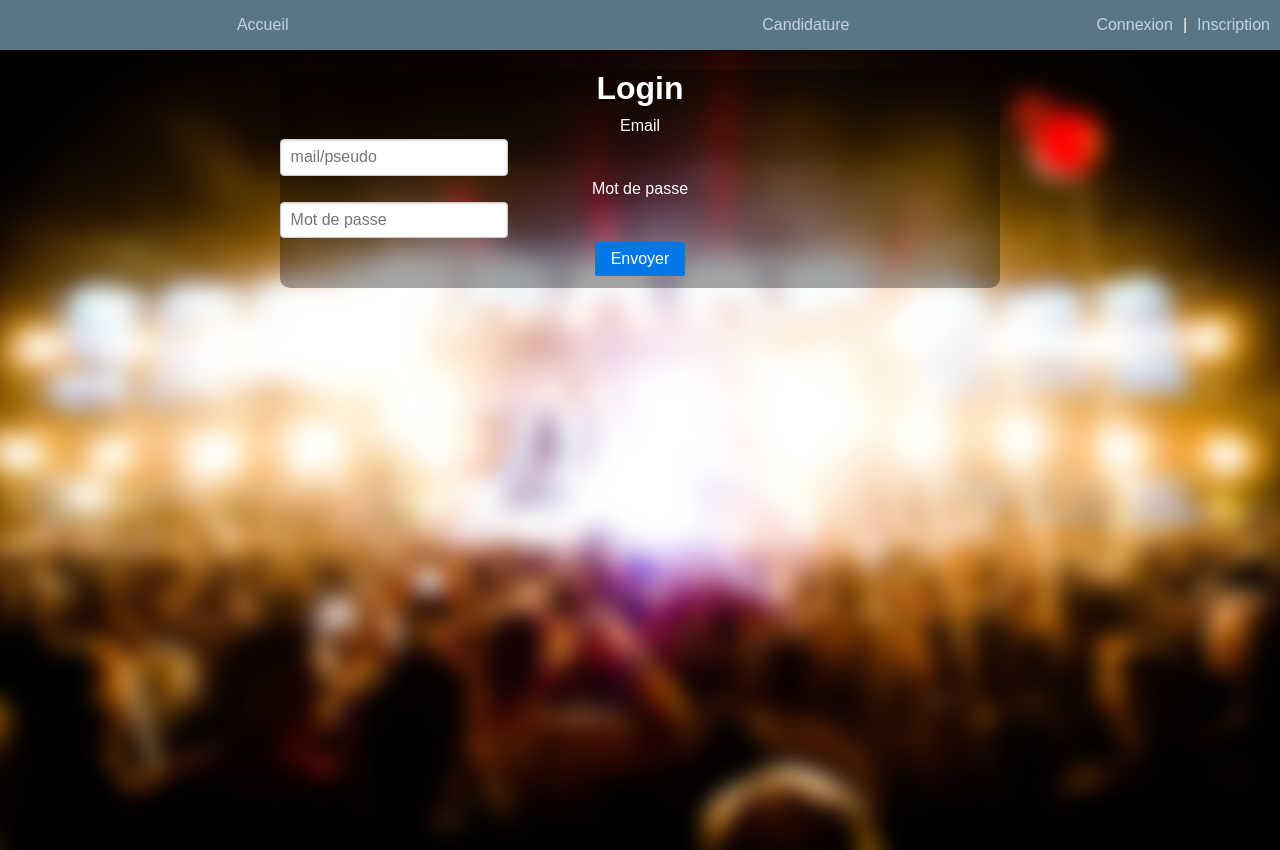
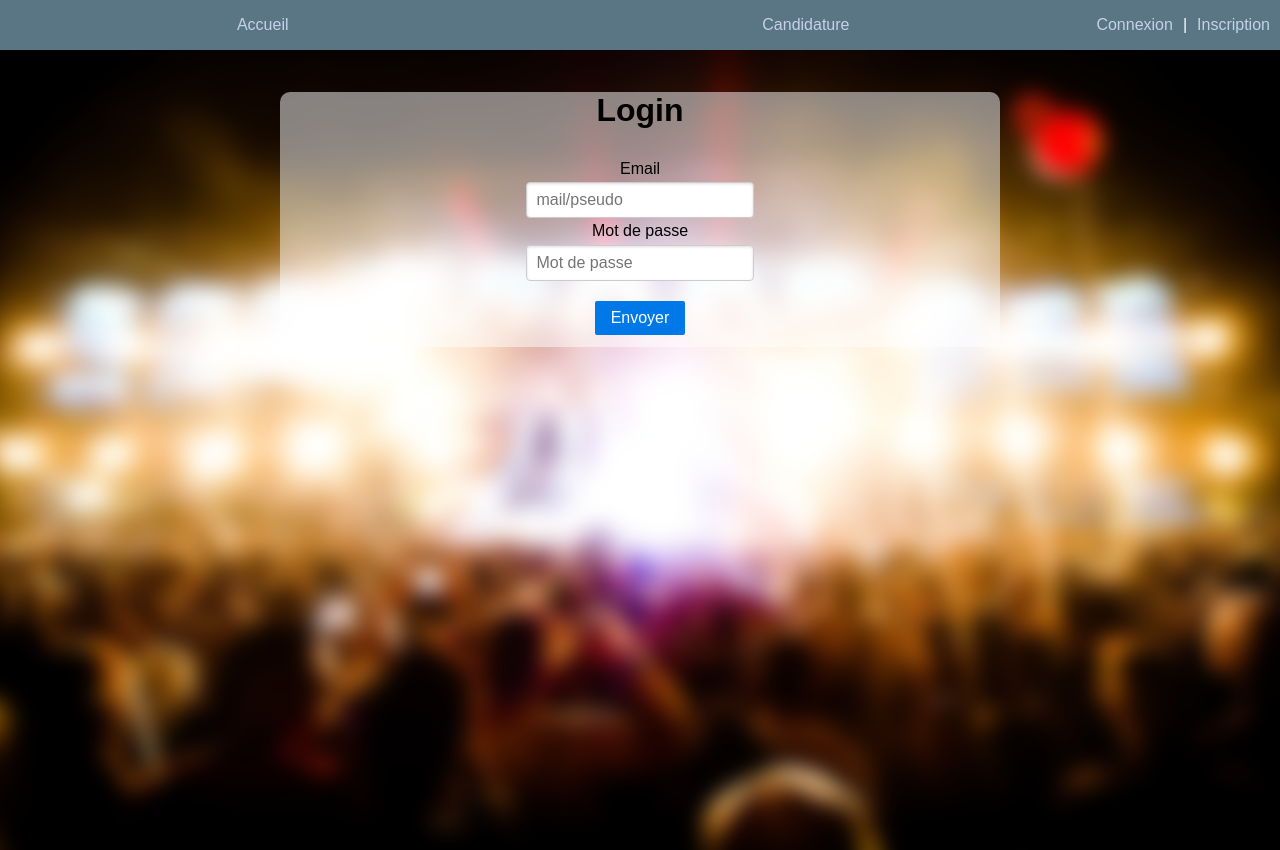
Before and after one commit to Ixirio/Festival, a PHP site: page /login in a window 1280 px wide. Run offline with PHP 8.4, Linux system fonts and the light colour scheme; some libraries are stand-ins or nearby versions.

Commit message:
modification css

```diff
--- a/templates/login.tpl
+++ b/templates/login.tpl
@@ -18,7 +18,7 @@
             <fieldset>
                 <div class="pure-control-group">
                     <label for="aligned-login">Email</label>
-                    <input type="text" name="login" id="aligned-login" placeholder="mail/pseudo" value="{$valeurs.login|escape|default:''}" required=""/>
+                    <input id="centered" type="text" name="login" id="aligned-login" placeholder="mail/pseudo" value="{$valeurs.login|escape|default:''}" required=""/>
                     {$messages.login|default:''}
                 </div>
                 <div class="pure-control-group">
@@ -26,7 +26,7 @@
                     <input type="password" name="password" id="aligned-password" placeholder="Mot de passe" required=""/>
                     {$messages.password|default:''}
                 </div>
-                <div class="pure-controls">
+                <div class="pure-control-group">
                     <button type="submit" class="pure-button pure-button-primary">Envoyer</button>
                 </div>
             </fieldset>
--- a/templates/style.css
+++ b/templates/style.css
@@ -32,57 +32,32 @@ body {
 }
 
 .container{
-    color : #fff;
     padding: 20px 0 20px 0;
+}
+
+.pure-form-stacked input[type=password], .pure-form-stacked input[type=email], .pure-form-stacked input[type=text]{
+    margin: auto;
+}
+
+.pure-button-primary{
+    margin: 20px 0 0 0;
 }
 
 .container form{
     text-align: center;
     margin: auto;
     width: 90vh;
-    background-color: rgba(0, 0, 0, 0.349);
+    background-color: rgba(255, 255, 255, 0.5);
     border-radius: 10px;
-    color: #fff;
+    color: #000;
 }
 
-.container form div input{
+input{
     margin: auto;
-}
-
-h1{
-    margin: 0;
 }
 
 .error {
     color: red;
-}
-
-.file-input__input {
-    width: 0.1px;
-    height: 0.1px;
-    opacity: 0;
-    overflow: hidden;
-    position: absolute;
-    z-index: -1;
-}
-
-.file-input__label {
-    cursor: pointer;
-    display: inline-flex;
-    align-items: center;
-    border-radius: 4px;
-    font-size: 14px;
-    font-weight: 600;
-    color: #fff;
-    font-size: 14px;
-    padding: 10px 12px;
-    background-color: #4245a8;
-    box-shadow: 0px 0px 2px rgba(0, 0, 0, 0.25);
-}
-
-.file-input__label svg {
-    height: 16px;
-    margin-right: 4px;
 }
 
 .image{
```
